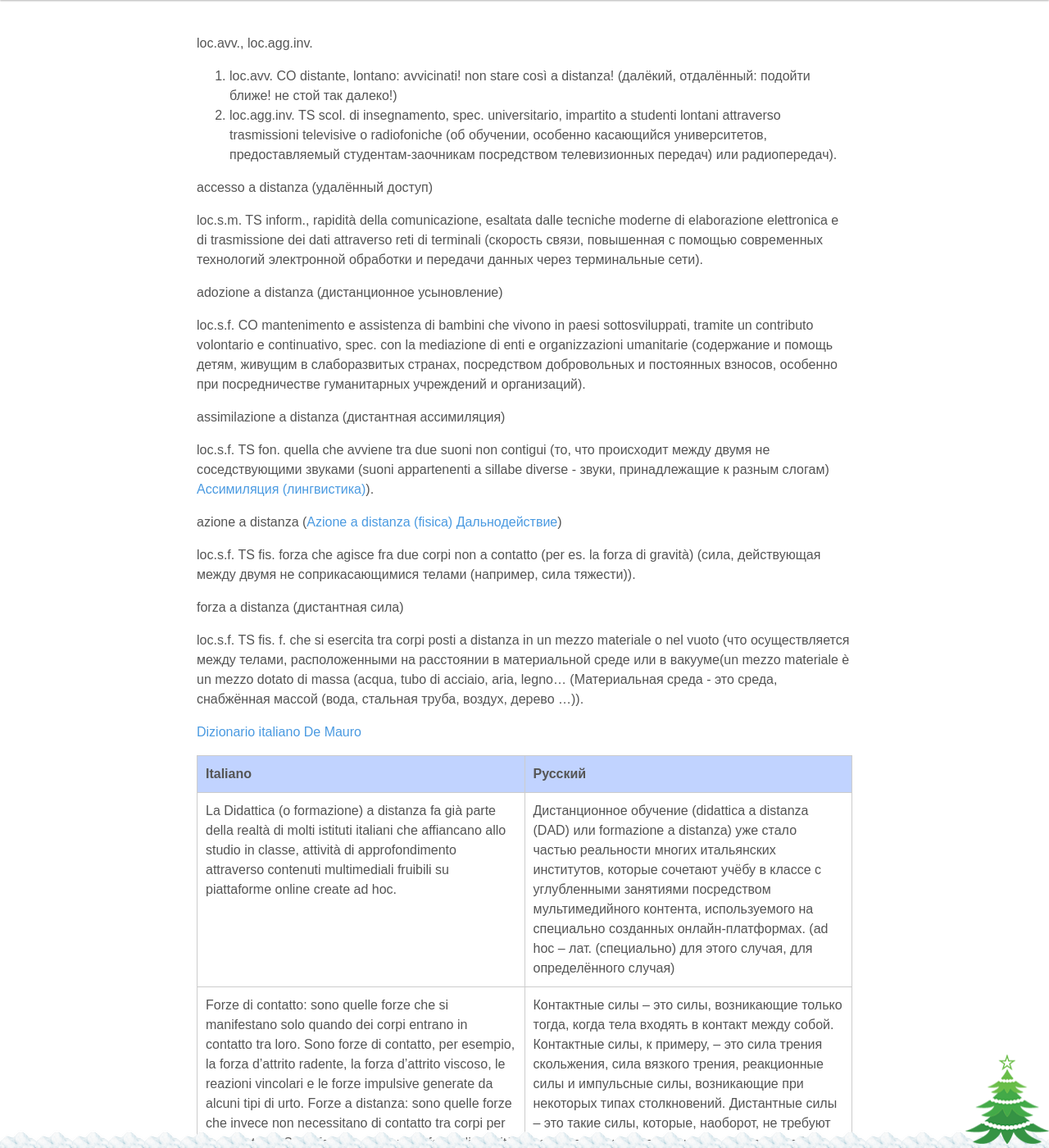
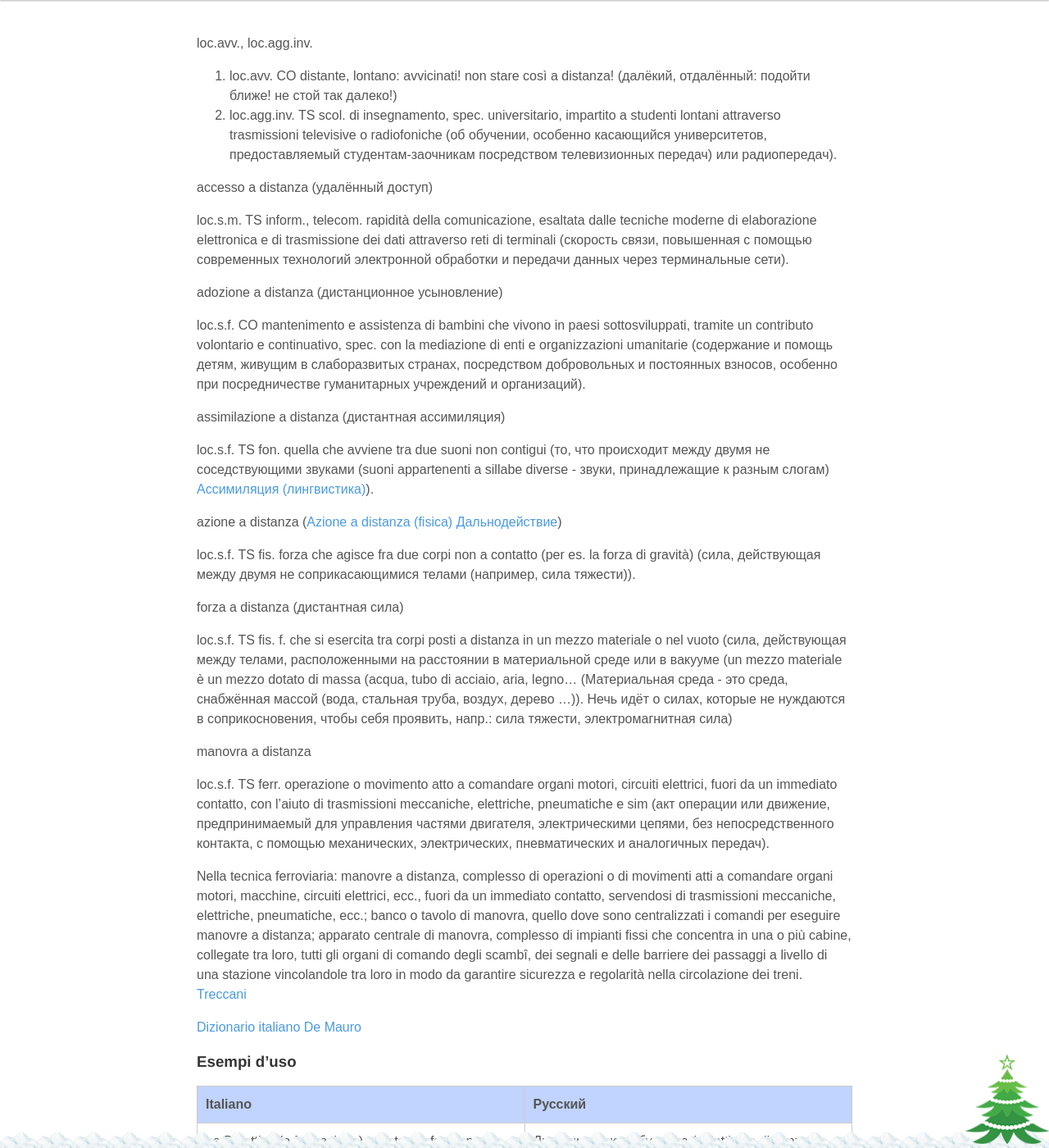
Before and after one commit to postolny/postolny.github.io, a Jekyll site: the page built from _posts/2020-11-25-a-distanza.md, in a window 1280 px wide and 1400 px high, scrolled down 615 px. Shown: the whole window at 82% size. Built offline with Jekyll 4.4.1, drawn with Linux system fonts in a browser that asks for light colours; nearby versions of some CDN libraries.

Commit message:
Add files via upload

```diff
--- a/_posts/2020-11-25-a-distanza.md
+++ b/_posts/2020-11-25-a-distanza.md
@@ -14,7 +14,7 @@ loc.avv., loc.agg.inv.
 
 accesso a distanza (удалённый доступ)
 
-loc.s.m. TS inform., rapidità della comunicazione, esaltata dalle tecniche moderne di elaborazione elettronica e di trasmissione dei dati attraverso reti di terminali (скорость связи, повышенная с помощью современных технологий электронной обработки и передачи данных через терминальные сети).
+loc.s.m. TS inform., telecom. rapidità della comunicazione, esaltata dalle tecniche moderne di elaborazione elettronica e di trasmissione dei dati attraverso reti di terminali (скорость связи, повышенная с помощью современных технологий электронной обработки и передачи данных через терминальные сети).
 
 adozione a distanza (дистанционное усыновление)
 
@@ -30,9 +30,17 @@ loc.s.f. TS fis. forza che agisce fra due corpi non a contatto (per es. la forza
 
 forza a distanza (дистантная сила)
 
-loc.s.f. TS fis. f. che si esercita tra corpi posti a distanza in un mezzo materiale o nel vuoto (что осуществляется между телами, расположенными на расстоянии в материальной среде или в вакууме(un mezzo materiale è un mezzo dotato di massa (acqua, tubo di acciaio, aria, legno… (Материальная среда - это среда, снабжённая массой (вода, стальная труба, воздух, дерево ...)).
+loc.s.f. TS fis. f. che si esercita tra corpi posti a distanza in un mezzo materiale o nel vuoto (сила, действующая между телами, расположенными на расстоянии в материальной среде или в вакууме (un mezzo materiale è un mezzo dotato di massa (acqua, tubo di acciaio, aria, legno… (Материальная среда - это среда, снабжённая массой (вода, стальная труба, воздух, дерево ...)). Hечь идёт о силах, которые не нуждаются в соприкосновения, чтобы себя проявить, напр.: сила тяжести, электромагнитная сила)
+
+manovra a distanza
+
+loc.s.f. TS ferr. operazione o movimento atto a comandare organi motori, circuiti elettrici, fuori da un immediato contatto, con l'aiuto di trasmissioni meccaniche, elettriche, pneumatiche e sim (акт операции или движение, предпринимаемый для управления частями двигателя, электрическими цепями, без непосредственного контакта, с помощью механических, электрических, пневматических и аналогичных передач).
+
+Nella tecnica ferroviaria: manovre a distanza, complesso di operazioni o di movimenti atti a comandare organi motori, macchine, circuiti elettrici, ecc., fuori da un immediato contatto, servendosi di trasmissioni meccaniche, elettriche, pneumatiche, ecc.; banco o tavolo di manovra, quello dove sono centralizzati i comandi per eseguire manovre a distanza; apparato centrale di manovra, complesso di impianti fissi che concentra in una o più cabine, collegate tra loro, tutti gli organi di comando degli scambî, dei segnali e delle barriere dei passaggi a livello di una stazione vincolandole tra loro in modo da garantire sicurezza e regolarità nella circolazione dei treni. [Treccani](https://www.treccani.it/vocabolario/manovra/)
 
 [Dizionario italiano De Mauro](https://dizionario.internazionale.it/cerca/a%20distanza)
+
+### Esempi d'uso
 
 |Italiano|Русский|
 |---|---|
```
